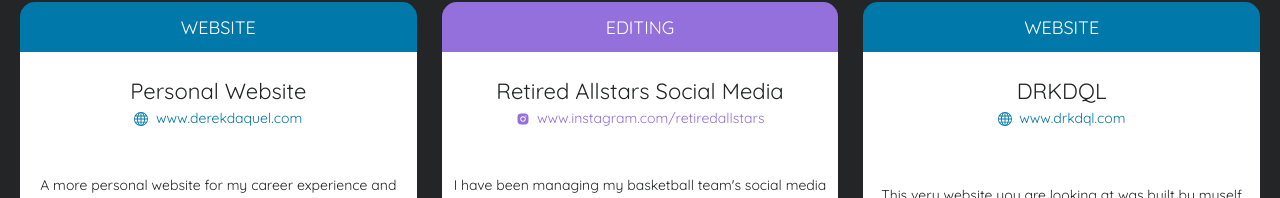
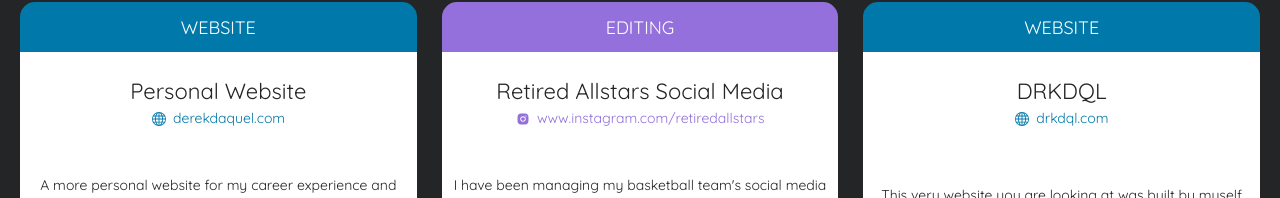
Before and after one commit to DRKDQL/website, a Next.js app: page / in a window 1280 px wide. Shown: the part 1513-1711 px from the top of the page. Built offline with nearby package versions, Linux system fonts and the light colour scheme.

Commit message:
1.0.3: Minor fix for project links (#7)

```diff
--- a/package.json
+++ b/package.json
@@ -1,6 +1,6 @@
 {
   "name": "drkdql.com",
-  "version": "1.0.0",
+  "version": "1.0.3",
   "private": true,
   "scripts": {
     "dev": "next dev",
--- a/src/pages/Home/components/Business/index.tsx
+++ b/src/pages/Home/components/Business/index.tsx
@@ -18,7 +18,7 @@
       <ProjectGrid>
         <ProjectCard
           title="Speak & Shine Speech Pathology"
-          link="www.speakandshinespeechpathology.com.au"
+          link="speakandshinespeechpathology.com.au"
           caption="I built a website for my cousin's Mobile Speech pathology business that diagnoses and treats communication difficulties in children 1 - 18 years in the area of Marrickville and surrounding Suburbs."
           tools={[
             "NextJS",
--- a/src/pages/Home/components/Personal/index.tsx
+++ b/src/pages/Home/components/Personal/index.tsx
@@ -29,7 +29,7 @@
       <ProjectGrid>
         <ProjectCard
           title="Personal Website"
-          link="www.derekdaquel.com"
+          link="derekdaquel.com"
           caption="A more personal website for my career experience and endeavours I pursue (not restricted to online content and technology)."
           tools={[
             "NextJS",
@@ -50,7 +50,7 @@
         />
         <ProjectCard
           title="DRKDQL"
-          link="www.drkdql.com"
+          link="drkdql.com"
           caption="This very website you are looking at was built by myself to showcase projects and online content I create."
           tools={[
             "NextJS",
--- a/src/pages/Home/components/ProjectCard.tsx
+++ b/src/pages/Home/components/ProjectCard.tsx
@@ -89,7 +89,7 @@
         className={`${styles.container} ${getCursorStyle()}`}
         whileHover={{ scale: disabled ? 1 : 1.05 }}
         onClick={() => {
-          if (!disabled) router.push(`https://${link}`);
+          if (!disabled) window.open(`https://${link}`, "_blank", "noreferrer");
         }}
       >
         <div className={`${styles.category} ${getCategoryBgColour()}`}>
```
